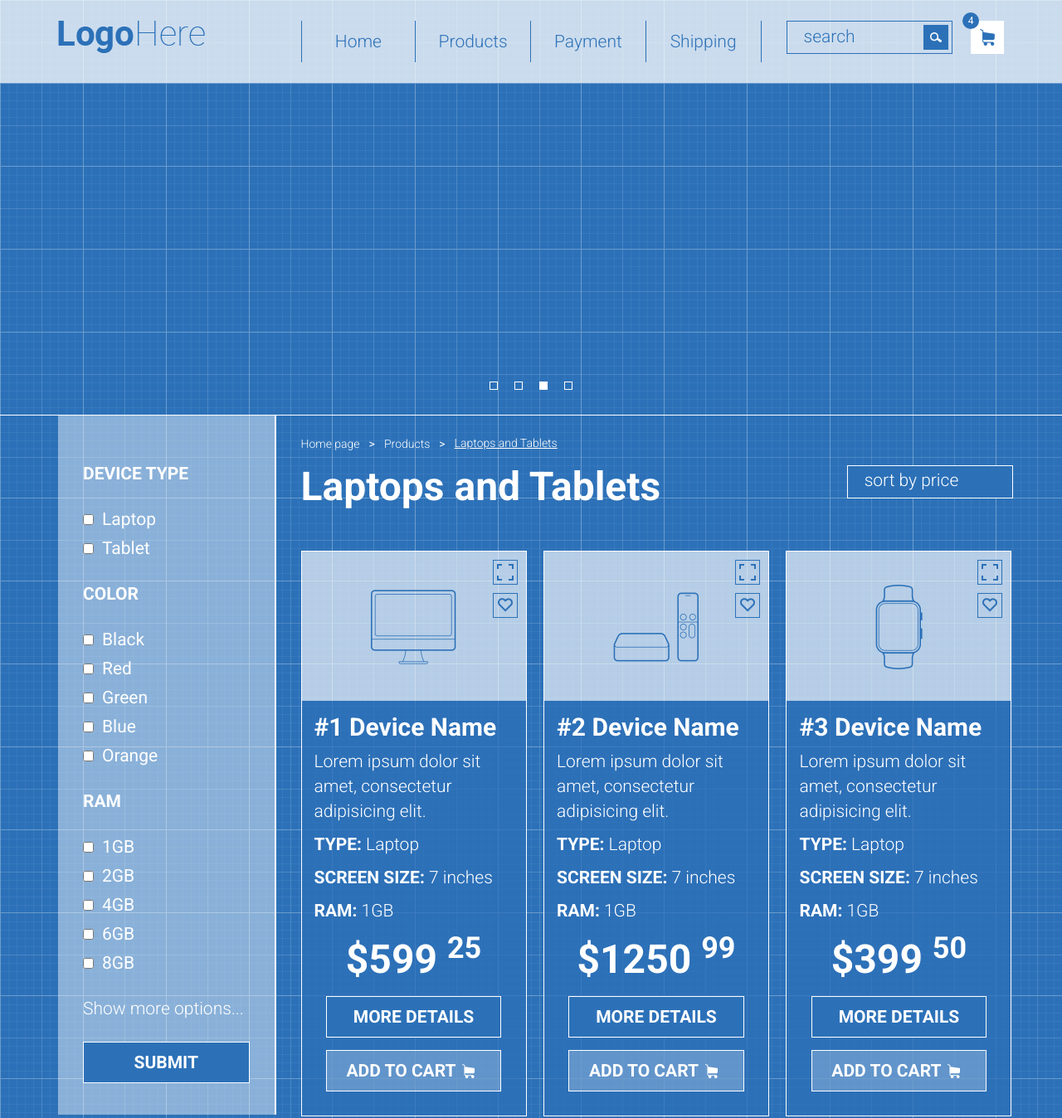
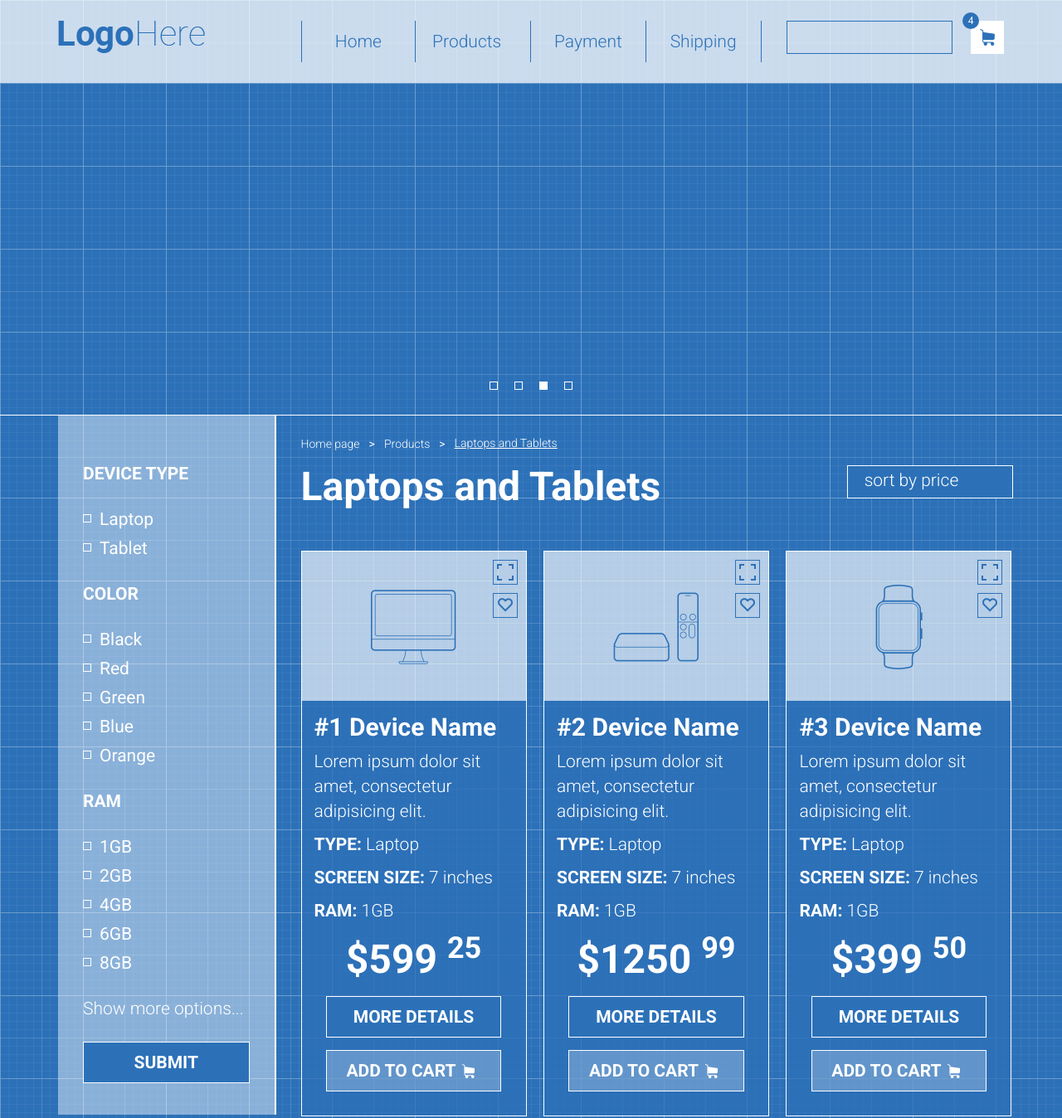
Before and after one commit to ylapach/ylapach.github.io, a plain HTML site: page index.html in a window 1280 px wide. Shown: the top 1348 px of the page at 83% size. Drawn offline with nearby package versions, Linux system fonts and the light colour scheme.

Commit message:
updated filter

```diff
--- a/css/style.css
+++ b/css/style.css
@@ -66,12 +66,20 @@ p {
 	position: relative;
 }
 .menu li:hover a {
-	background: #2c71b8;
+	background-color: #2c71b8;
 	color: white;
 }
 
 .active a:after {
-	background: url(../img/down-arrow.png) no-repeat;
+	content: "";
+	display: inline-block;
+	position: relative;
+	background-image: url(../img/down-arrow.png);
+	width: 15px;
+    height: 15px;
+    background-repeat: no-repeat;
+    background-position: 50% 100%;
+    padding: 0 0 0 15px;
 }
 .active:hover .dropdown {
     display: block;
@@ -342,16 +350,32 @@ form.filter {
 form.filter p {
 	margin: 25px 0 25px 0;
 }
-
+input {
+	display: none;
+}
+label {
+	position: relative;
+	cursor: pointer;
+}
+label:before {
+	content: "";
+	display:inline-block;
+	width: 10px;
+	height: 10px;
+	border: 1px solid #ffffff;
+	margin: 0 10px 3px 0;
+}
 label {
 	color: #ffffff;
 	font-weight: normal;
 	font-size: 21px;
 	display: block;
 }
-input[type=checkbox] {
-	margin-right: 10px;
+input:checked + label:before {
+	background: #ffffff;
 }
+
+
 
 footer {
 	background: rgba(255, 255, 255, 0.75);
--- a/index.html
+++ b/index.html
@@ -2,7 +2,7 @@
 <html lang="en">
 <head>
     <meta charset="UTF-8" />
-    <title>Online Shop</title>
+    <title>Online Store</title>
     <link rel="stylesheet" type="text/css" href="css/reset.css">
     <link rel="stylesheet" href="https://maxcdn.bootstrapcdn.com/bootstrap/3.3.7/css/bootstrap.min.css" integrity="sha384-BVYiiSIFeK1dGmJRAkycuHAHRg32OmUcww7on3RYdg4Va+PmSTsz/K68vbdEjh4u" crossorigin="anonymous">
     <link rel="stylesheet" type="text/css" href="css/style.css">
@@ -19,7 +19,7 @@
         </div>
         <div class="col-md-6">
           <ul class="menu">
-            <li><a href="">Home</a></li>
+            <li><a href="#">Home</a></li>
             <li class="active"><a href="">Products</a>
               <ul class="dropdown">
                 <li><a href="#">Lorem ipsum dolor</a></li>
@@ -31,8 +31,8 @@
                 <li><a href="#">Quis nostrud</a></li>
               </ul>
             </li>
-            <li><a href="">Payment</a></li>
-            <li><a href="">Shipping</a></li>
+            <li><a href="#">Payment</a></li>
+            <li><a href="#">Shipping</a></li>
           </ul>
         </div>
         <div class="col-md-2">
@@ -73,22 +73,22 @@
 		  			<div class="filter">
 		  				<form class="filter" action="" method="post">
 		  					<p><b>DEVICE TYPE</b></p>
-		  					<label><input type="checkbox" name="" id="laptop">Laptop</label>
-		  					<label><input type="checkbox" name="" id="tablet">Tablet</label>
+		  					<input type="checkbox" name="" id="laptop"><label for="laptop">Laptop</label>
+		  					<input type="checkbox" name="" id="tablet"><label for="tablet">Tablet</label>
 
 		  					<p><b>COLOR</b></p>
-		  					<label><input type="checkbox" name="" id="clr-black">Black</label>
-		  					<label><input type="checkbox" name="" id="clr-red">Red</label>
-		  					<label><input type="checkbox" name="" id="clr-green">Green</label>
-		  					<label><input type="checkbox" name="" id="clr-blue">Blue</label>
-		  					<label><input type="checkbox" name="" id="clr-orange">Orange</label>
+		  					<input type="checkbox" name="" id="clr-black"><label for="clr-black">Black</label>
+		  					<input type="checkbox" name="" id="clr-red"><label for="clr-red">Red</label>
+		  					<input type="checkbox" name="" id="clr-green"><label for="clr-green">Green</label>
+		  					<input type="checkbox" name="" id="clr-blue"><label for="clr-blue">Blue</label>
+		  					<input type="checkbox" name="" id="clr-orange"><label for="clr-orange">Orange</label>
 
 		  					<p><b>RAM</b></p>
-		  					<label><input type="checkbox" name="" id="ram-1">1GB</label>
-		  					<label><input type="checkbox" name="" id="ram-2">2GB</label>
-		  					<label><input type="checkbox" name="" id="ram-4">4GB</label>
-		  					<label><input type="checkbox" name="" id="ram-6">6GB</label>
-		  					<label><input type="checkbox" name="" id="ram-8">8GB</label>
+		  					<input type="checkbox" name="" id="ram-1"><label for="ram-1">1GB</label>
+		  					<input type="checkbox" name="" id="ram-2"><label for="ram-2">2GB</label>
+		  					<input type="checkbox" name="" id="ram-4"><label for="ram-4">4GB</label>
+		  					<input type="checkbox" name="" id="ram-6"><label for="ram-6">6GB</label>
+		  					<input type="checkbox" name="" id="ram-8"><label for="ram-8">8GB</label>
 
 		  					<p>Show more options...</p>
 		  					<input type="submit" class="btn" name="" value="SUBMIT">
```
